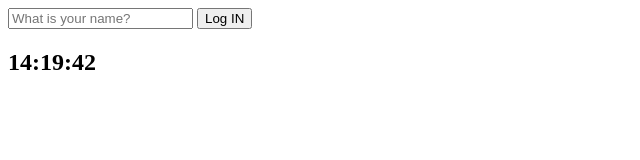
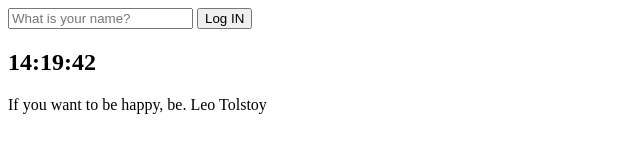
Before and after one commit to padd60/js-crome-app-momentum-, a plain HTML site: page index.html in a window 1280 px wide. Shown: the whole page, without its empty margins (0-640 px from the left). Drawn offline with Linux system fonts and the light colour scheme.

Commit message:
quotes & randomness

```diff
--- a/index.html
+++ b/index.html
@@ -19,7 +19,12 @@
     </form>
     <h2 id="clock">00:00:00</h2>
     <h1 id="greeting" class="hidden"></h1>
+    <div id="quote">
+      <span></span>
+      <span></span>
+    </div>
     <script src="js/greetings.js"></script>
     <script src="js/clock.js"></script>
+    <script src="js/quotes.js"></script>
   </body>
 </html>
--- /dev/null
+++ b/js/quotes.js
@@ -0,0 +1,49 @@
+const quotes = [
+  {
+    quote: "You'll never find a rainbow if you're looking down.",
+    author: "Chalie Chaplin",
+  },
+  {
+    quote: "There is always light behind the clouds.",
+    author: "Louisa May Alcott",
+  },
+  {
+    quote: "Change before you have to.",
+    author: "Jack Welch",
+  },
+  {
+    quote: "If you can dream it, you can do it.",
+    author: "Walt Disney",
+  },
+  {
+    quote: "Love the life you live. Live the life you love.",
+    author: "Bob Marley",
+  },
+  {
+    quote: "My life did not please me, so I created mt life.",
+    author: "Coco Chanel",
+  },
+  {
+    quote: "It always seems impossible until it's done.",
+    author: "Nelson Mandela",
+  },
+  {
+    quote: "Peace begins with a smile.",
+    author: "Mother Teresa",
+  },
+  {
+    quote: "Everything is practice.",
+    author: "Pele",
+  },
+  {
+    quote: "If you want to be happy, be.",
+    author: "Leo Tolstoy",
+  },
+];
+
+const quote = document.querySelector("#quote span:first-child");
+const author = document.querySelector("#quote span:last-child");
+const todaysQuote = quotes[Math.floor(Math.random() * quotes.length)];
+
+quote.innerText = todaysQuote.quote;
+author.innerText = todaysQuote.author;
```
